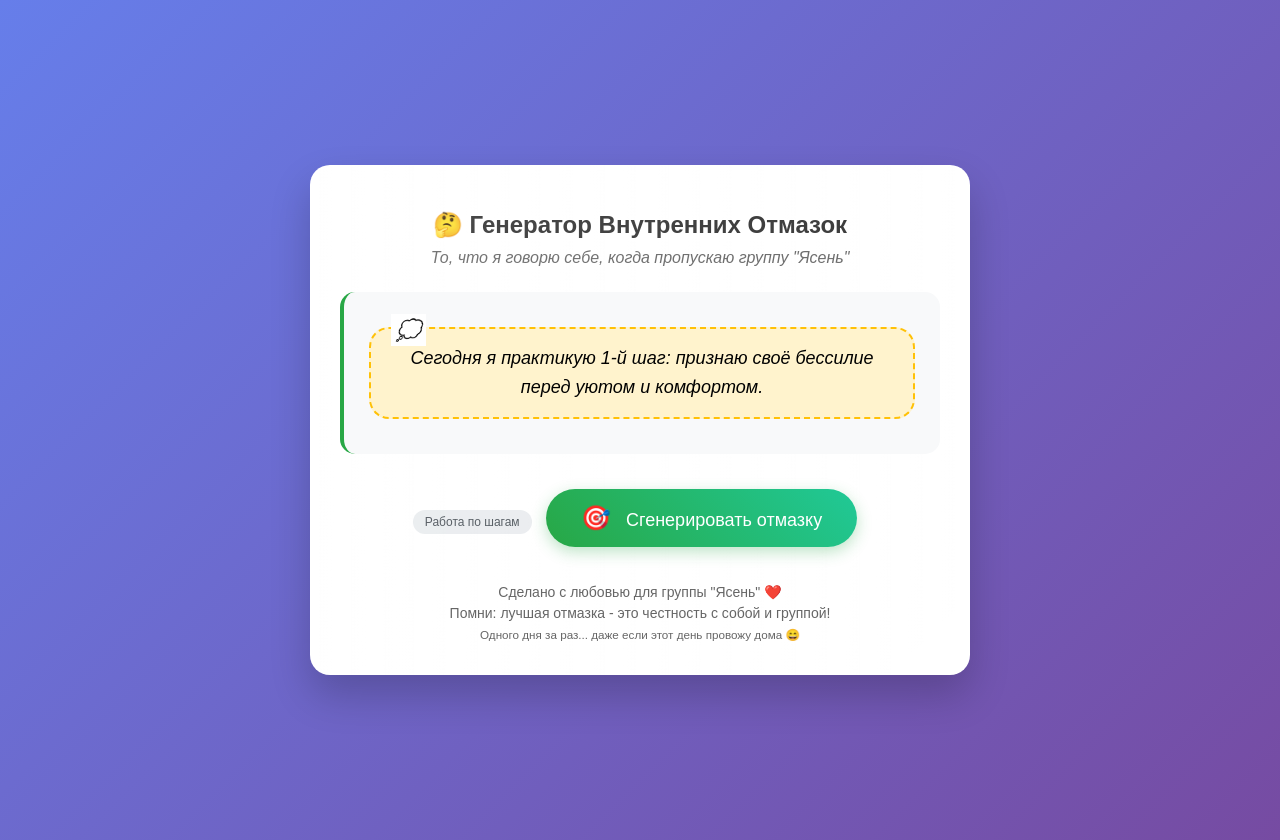
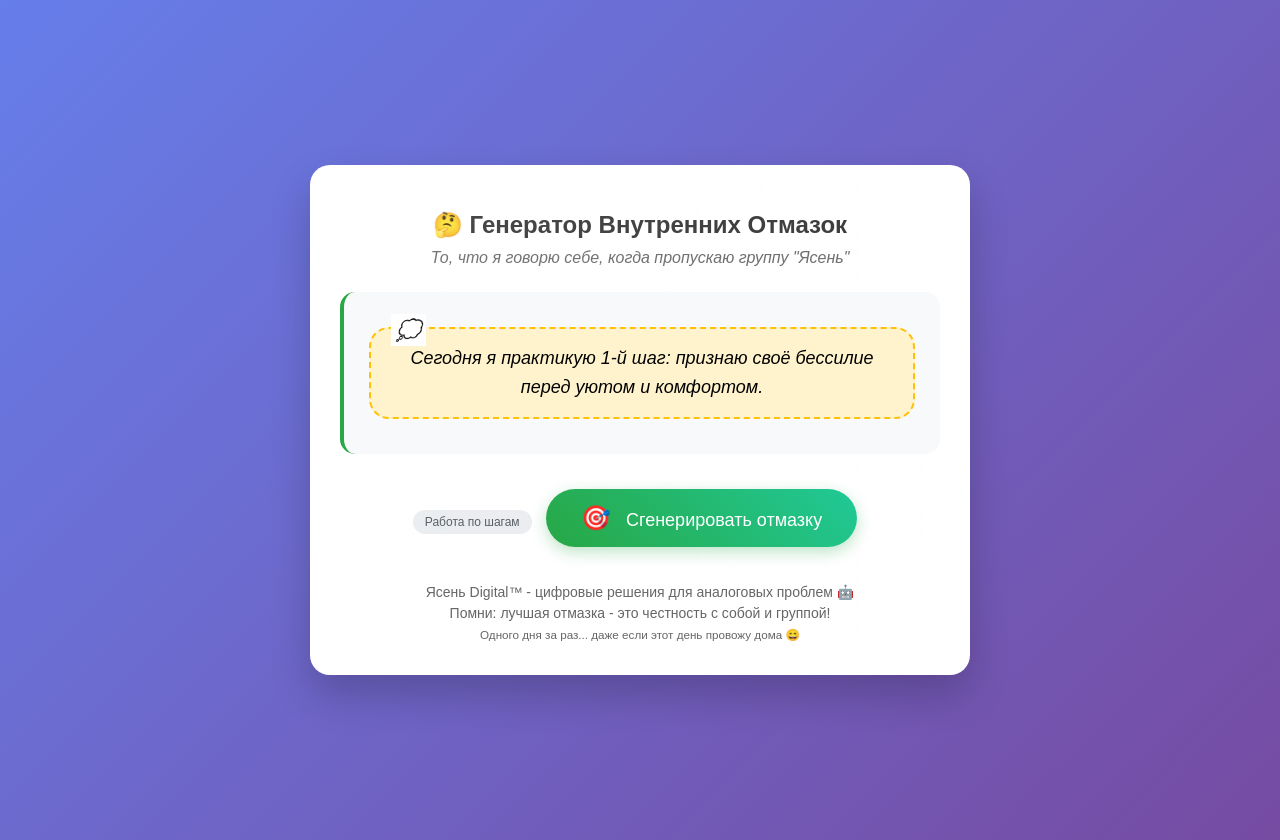
Before and after one commit to webfl/yasen-generator, a plain HTML site: page index.html in a window 1280 px wide. Drawn offline with Linux system fonts and the light colour scheme.

Commit message:
Update index.html

```diff
--- a/index.html
+++ b/index.html
@@ -169,7 +169,7 @@
         </button>
 
         <div class="footer">
-            Сделано с любовью для группы "Ясень" ❤️<br>
+            Ясень Digital™ - цифровые решения для аналоговых проблем 🤖<br>
             Помни: лучшая отмазка - это честность с собой и группой!<br>
             <small>Одного дня за раз... даже если этот день провожу дома 😄</small>
         </div>
```
